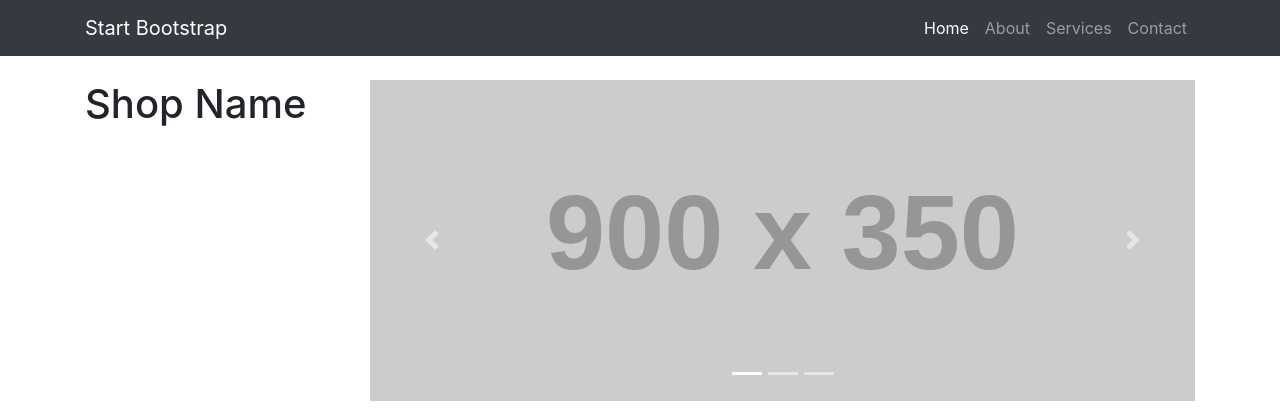
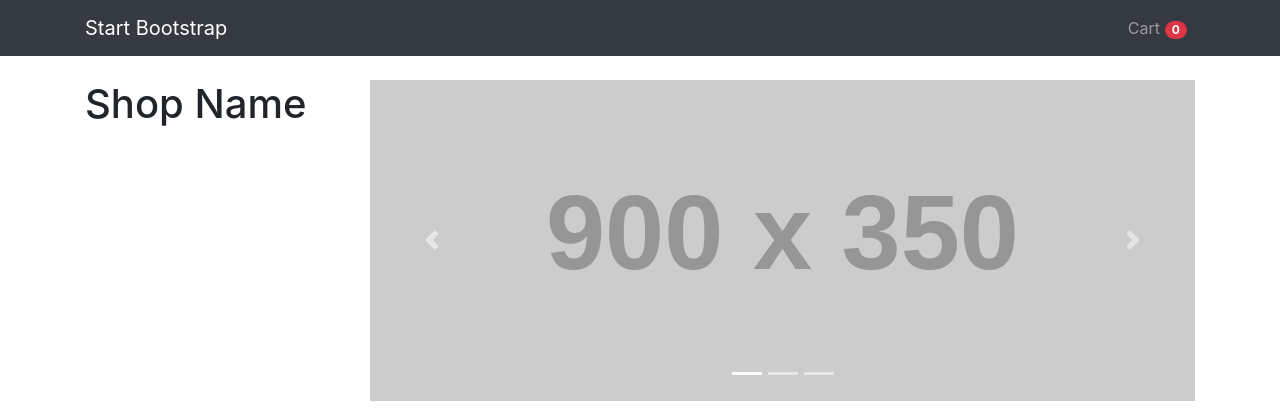
Before and after one commit to PavelTrakhimovich/e_shop, a Django app: page / in a window 1280 px wide. Shown: the top 420 px of the page. Run offline with Django 3.2, Linux system fonts and the light colour scheme; grey boxes labelled with a size stand in for pictures from a placeholder-image service; data that the repository does not hold is empty; some libraries are stand-ins or nearby versions.

Commit message:
Catt html

```diff
--- a/shop/mainapp/templates/base.html
+++ b/shop/mainapp/templates/base.html
@@ -34,19 +34,8 @@
       </button>
       <div class="collapse navbar-collapse" id="navbarResponsive">
         <ul class="navbar-nav ml-auto">
-          <li class="nav-item active">
-            <a class="nav-link" href="#">Home
-              <span class="sr-only">(current)</span>
-            </a>
-          </li>
           <li class="nav-item">
-            <a class="nav-link" href="#">About</a>
-          </li>
-          <li class="nav-item">
-            <a class="nav-link" href="#">Services</a>
-          </li>
-          <li class="nav-item">
-            <a class="nav-link" href="#">Contact</a>
+            <a class="nav-link" href="{% url 'cart' %}">Cart <span class="badge badge-pill badge-danger">0</span></a>
           </li>
         </ul>
       </div>
--- a/shop/mainapp/urls.py
+++ b/shop/mainapp/urls.py
@@ -1,9 +1,10 @@
 from django.urls import path
-from .views import ProductDetailView, BaseView, CategoryDetailView
+from .views import ProductDetailView, BaseView, CategoryDetailView, CartView
 
 
 urlpatterns = [
     path ('',BaseView.as_view(), name='base'),
     path('products/<str:ct_model>/<str:slug>/', ProductDetailView.as_view(), name='product_detail'),
-    path('category/<str:slug>/', CategoryDetailView.as_view(), name='category_detail')
+    path('category/<str:slug>/', CategoryDetailView.as_view(), name='category_detail'),
+    path('cart/', CartView.as_view(), name='cart'),
 ]
--- a/shop/mainapp/views.py
+++ b/shop/mainapp/views.py
@@ -1,6 +1,6 @@
 from django.shortcuts import render
 from django.views.generic import DetailView, View
-from .models import Notebook, SmartPhone, Category, LatestProducts
+from .models import Notebook, SmartPhone, Category, LatestProducts, Customer, Cart
 from .mixins import CategoryDetailMixin
 
 class BaseView(View):
@@ -39,3 +39,16 @@ class CategoryDetailView(CategoryDetailMixin, DetailView):
     context_object_name = 'category'
     template_name = 'category_detail.html'
     slug_url_kwarg = 'slug'
+
+
+class CartView(View):
+
+    def get(self, request, *args, **kwargs):
+        customer = Customer.objects.get(user=request.user)
+        cart = Cart.objects.get(owner=customer)
+        categories = Category.objects.get_categories_for_left_sidebar()
+        context = {
+            'cart': cart,
+            'categories' : categories
+        }
+        return render(request, "cart.html", context)
```
Also changed, not shown: shop/mainapp/templates/cart.html (added, +27 -0 lines).
